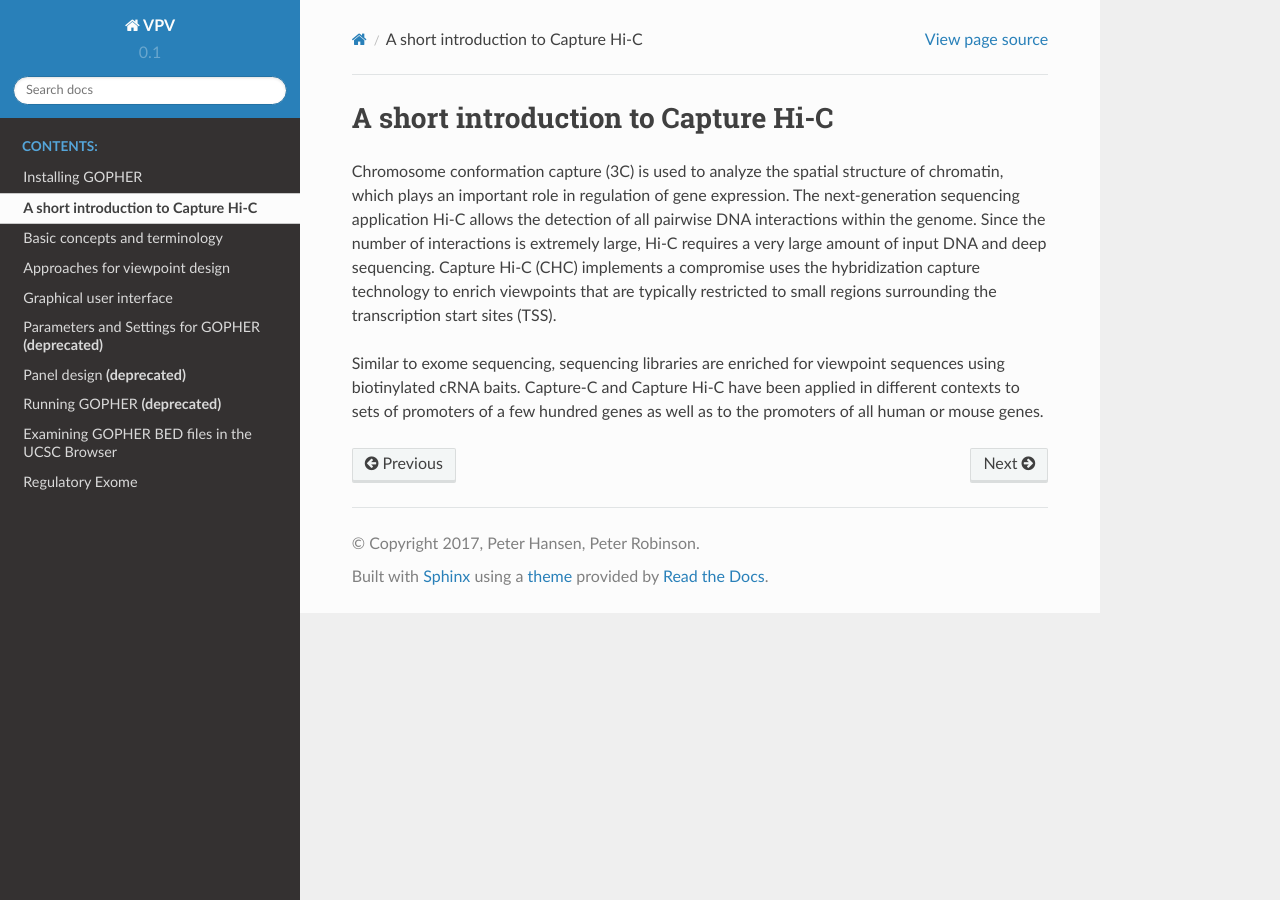
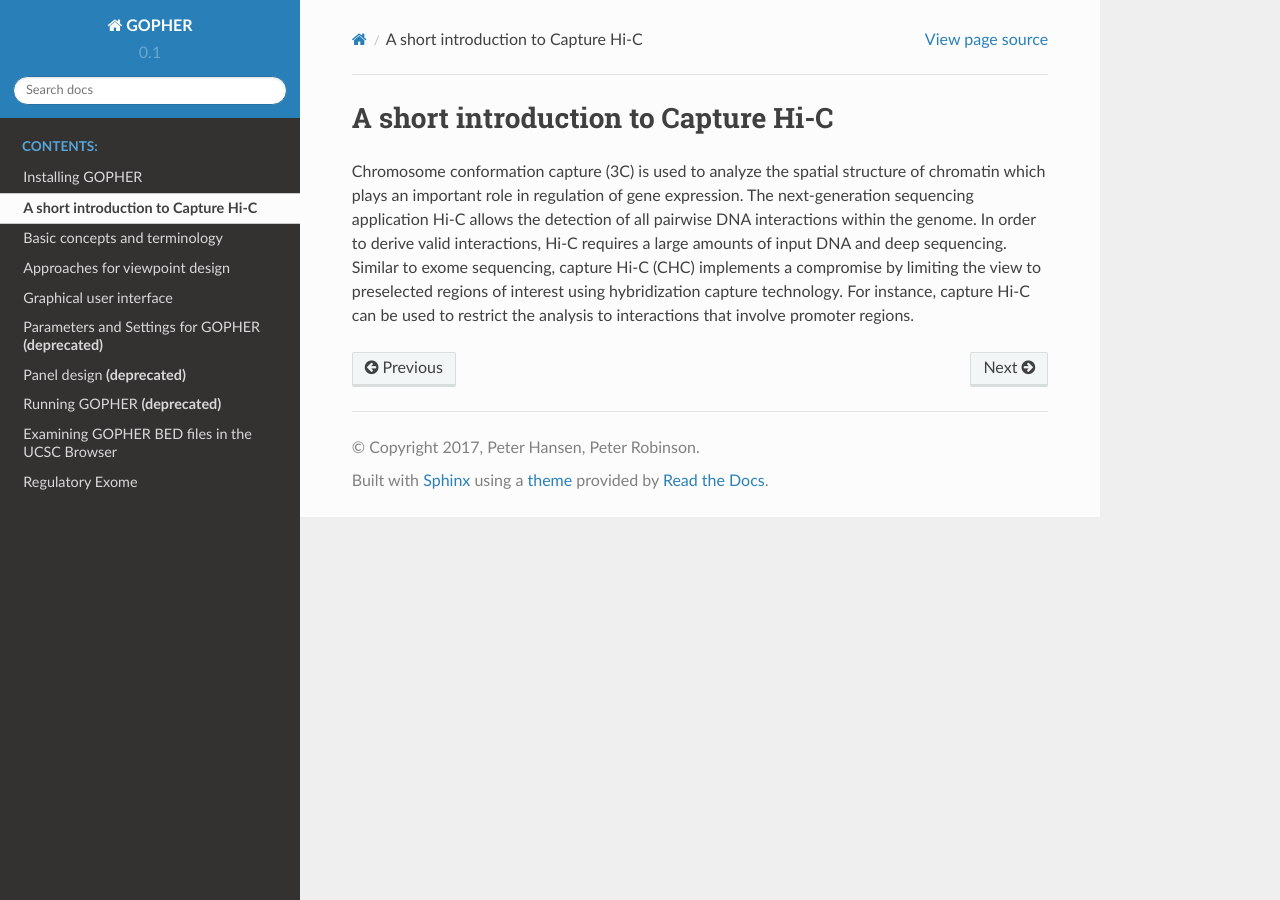
Before and after one commit to TheJacksonLaboratory/Gopher, a Sphinx documentation site: the page built from docs/chc_intro.rst, in a window 1280 px wide. Built offline with Sphinx 7.4.7 and the Read the Docs theme 2.0.0, drawn with Linux system fonts in a browser that asks for light colours.

Commit message:
Made short introduction of capture Hi-C even shorter (#181).

```diff
--- a/docs/chc_intro.rst
+++ b/docs/chc_intro.rst
@@ -1,9 +1,8 @@
 A short introduction to Capture Hi-C
 ====================================
 
-Chromosome conformation capture (3C) is used to analyze the spatial structure of chromatin, which plays an important role in regulation of gene expression.
+Chromosome conformation capture (3C) is used to analyze the spatial structure of chromatin which plays an important role in regulation of gene expression.
 The next-generation sequencing application Hi-C allows the detection of all pairwise DNA interactions within the genome.
-Since the number of interactions is extremely large, Hi-C requires a very large amount of input DNA and deep sequencing.
-Capture Hi-C (CHC) implements a compromise uses the hybridization capture technology to enrich viewpoints that are typically restricted to small regions surrounding the transcription start sites (TSS).
-
-Similar to exome sequencing, sequencing libraries are enriched for viewpoint sequences using biotinylated cRNA baits. Capture-C and Capture Hi-C have been applied in different contexts to sets of promoters of a few hundred genes  as well as to the promoters of all human or mouse genes.
+In order to derive valid interactions, Hi-C requires a large amounts of input DNA and deep sequencing.
+Similar to exome sequencing, capture Hi-C (CHC) implements a compromise by limiting the view to preselected regions of interest using hybridization capture technology.
+For instance, capture Hi-C can be used to restrict the analysis to interactions that involve promoter regions.
--- a/docs/conf.py
+++ b/docs/conf.py
@@ -45,7 +45,7 @@ source_suffix = '.rst'
 master_doc = 'index'
 
 # General information about the project.
-project = u'VPV'
+project = u'GOPHER'
 copyright = u'2017, Peter Hansen, Peter Robinson'
 author = u'Peter Hansen, Peter Robinson'
 
```
